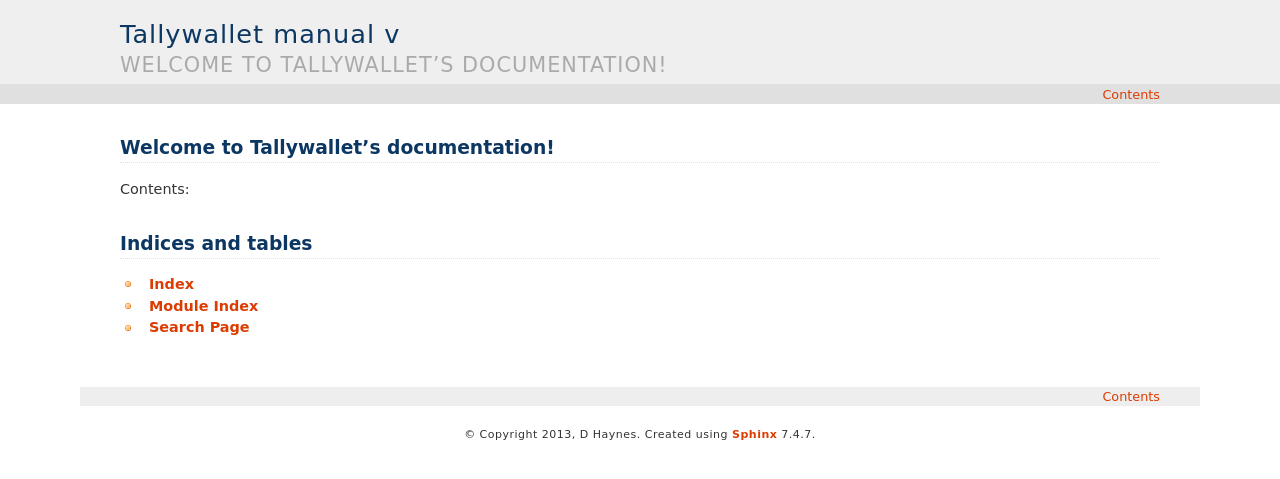
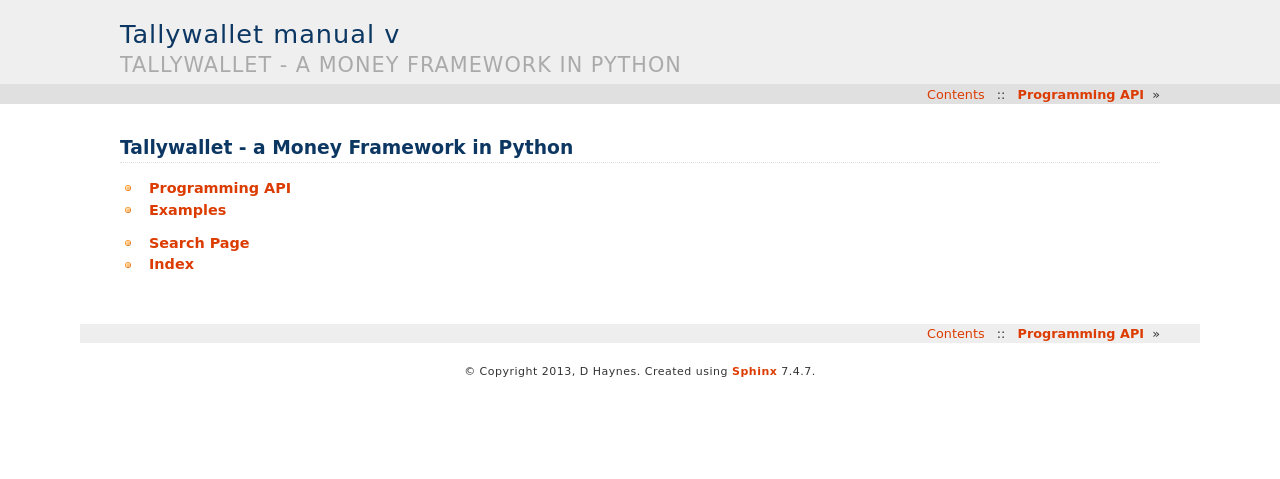
Before and after one commit to tundish/tallywallet-common, a Sphinx documentation site: the page built from tallywallet/common/doc/index.rst, in a window 1280 px wide. Shown: the top 479 px of the page. Built offline with Sphinx 7.4.7, drawn with Linux system fonts in a browser that asks for light colours.

```diff
--- a/README.txt
+++ b/README.txt
@@ -3,7 +3,7 @@
 
 Tallywallet helps Engineers understand Money and Banking.
 
-You can use it to create economic simulations, or to provide your applications
+You can use it to create economic simulations, or to enable your applications
 with currency exchange and accounting features.
 
 This release
--- a/tallywallet/common/doc/index.rst
+++ b/tallywallet/common/doc/index.rst
@@ -3,19 +3,14 @@
    You can adapt this file completely to your liking, but it should at least
    contain the root `toctree` directive.
 
-Welcome to Tallywallet's documentation!
-=======================================
+Tallywallet - a Money Framework in Python
+=========================================
 
-Contents:
 
 .. toctree::
    :maxdepth: 2
 
+   api
 
-
-Indices and tables
-==================
-
+* :ref:`search`
 * :ref:`genindex`
-* :ref:`modindex`
-* :ref:`search`
```
Also changed, not shown: tallywallet/common/doc/api.rst (added, +25 -0 lines), 1 other file.
